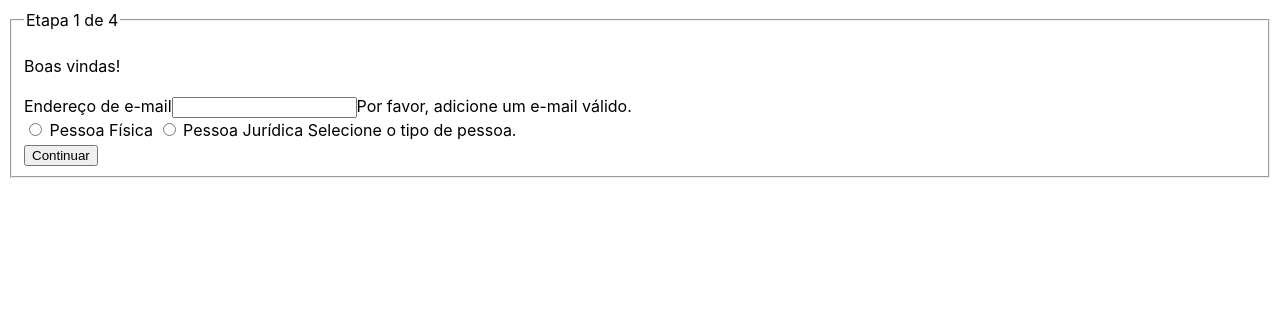
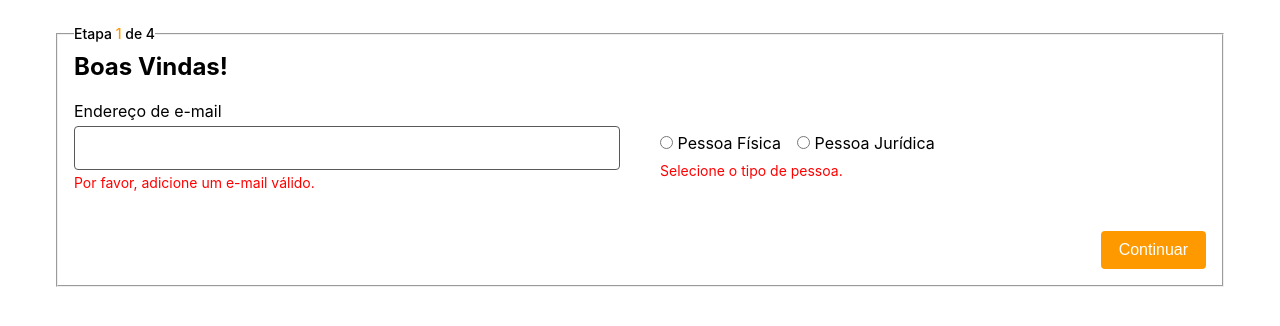
Before and after one commit to eufabionovais/desafio-mb, a Vue app in the folder frontend/: page / in a window 1280 px wide. Both pictures are taken after a click on the button "Continuar". Shown: the top 326 px of the page. Built offline with nearby package versions, Linux system fonts and the light colour scheme.

Commit message:
Added CSS styles

```diff
--- a/frontend/package.json
+++ b/frontend/package.json
@@ -16,6 +16,8 @@
   "devDependencies": {
     "@vitejs/plugin-vue": "^5.1.2",
     "concurrently": "^8.2.2",
+    "sass": "^1.77.8",
+    "sass-loader": "^16.0.1",
     "vite": "^5.4.1"
   }
 }
--- /dev/null
+++ b/frontend/src/components/UserRegistrationFeedback.vue
@@ -0,0 +1,46 @@
+<template>
+    <div class="feedback-message">
+      <UserRegistrationStepTitle :title="title" />
+      <div v-if="data">
+        <ul class="feedback-message__list">
+          <li class="feedback-message__list-item" v-for="(field, key) in data" :key="key">
+            <b>{{ key }}:</b> {{ field }}
+          </li>
+        </ul>
+      </div>
+      <button class="button" @click="startRewRegister">Realizar Novo Cadastrao</button>
+    </div>
+</template>
+
+<script setup>
+import { inject } from 'vue';
+import UserRegistrationStepTitle from './UserRegistrationStepTitle.vue';
+  defineProps({
+    title: {
+      type: String,
+      required: true,
+    },
+    data: {
+      type: Object
+    }
+  })
+
+  const startRewRegister = inject('restartRegister');
+
+</script>
+
+<style scoped lang="scss">
+.feedback-message {
+  padding: 1rem 1.6rem 3rem;
+  border: solid 1px var(--primary);
+
+  &__list {
+    font-size: 1.6rem;
+    list-style: none;
+    margin-block-end: 2rem;
+    &-item {
+      margin-top: 0.5rem;
+    }
+  }
+}
+</style>
--- a/frontend/src/components/UserRegistrationForm.vue
+++ b/frontend/src/components/UserRegistrationForm.vue
@@ -1,221 +1,216 @@
 <template>
-  <form @submit.prevent="handleSubmitForm">
-    <fieldset v-if="currentStep === 1">
-      <legend>
-        Etapa {{ currentStep }} de {{ totalSteps }}
-      </legend>
+  <div class="main-wrapper">
+    <form @submit.prevent="handleSubmitForm" class="form">
+      <fieldset v-if="currentStep === 1" class="form-group">
+        <UserRegistrationStep :step="currentStep" :total="totalSteps" />
+        <UserRegistrationStepTitle title="Boas Vindas!" />
 
-      <p>Boas vindas!</p>
-
-      <div>
-        <label for="userEmail">Endereço de e-mail</label>
-        <input type="email" @keydown.enter.prevent id="userEmail" name="userEmail" v-model="step1.email" @blur="validateField('email', step1.email);">
-        <span v-if="errors.email">{{ errors.email }}</span>
+        <div class="form-group__fields-wrapper">
+          <div class="form-field__group">
+            <label class="form-field__label" for="userEmail" >Endereço de e-mail</label>
+            <input class="form-field__field" type="email" @keydown.enter.prevent id="userEmail" name="userEmail" v-model="step1.email" @blur="validateField('email', step1.email);">
+            <div class="form-field__error" v-if="errors.email">{{ errors.email }}</div>
           </div>
 
-      <div>
-        <label for="individual">
-          <input type="radio" id="individual" name="userType" value="pf" v-model="step1.type" @change="validateField('type', step1.type);">
+          <div class="form-field__group form-field__group--inline">
+            <div class="form-field__fields-wrapper">
+              <label class="form-field__label" for="individual">
+                <input  class="form-field__field" type="radio" id="individual" name="userType" value="pf" v-model="step1.type" @change="validateField('type', step1.type);">
                   Pessoa Física
               </label>
-
-        <label for="juridicalPerson">
-          <input type="radio" id="juridicalPerson" name="userType" value="pj" v-model="step1.type" @change="validateField('type', step1.type);">
+              <label class="form-field__label" for="juridicalPerson">
+                <input  class="form-field__field" type="radio" id="juridicalPerson" name="userType" value="pj" v-model="step1.type" @change="validateField('type', step1.type);">
                   Pessoa Jurídica
               </label>
-
-        <span v-if="errors.type">{{ errors.type }}</span>
+            </div>
+            <div class="form-field__error" v-if="errors.type">{{ errors.type }}</div>
+          </div>
         </div>
 
-
-      <div>
-        <button type="button" @click="goToNextStep()">Continuar</button>
+        <div class="form-group__actions">
+          <button class="button" type="button" @click="goToNextStep()">Continuar</button>
         </div>
       </fieldset>
 
-    <fieldset v-if="currentStep === 2">
+      <fieldset v-if="currentStep === 2" class="form-group">
 
-      <legend>
-        Etapa {{ currentStep }} de {{ totalSteps }}
-      </legend>
+        <UserRegistrationStep :step="currentStep" :total="totalSteps" />
 
         <div v-if="step1.type === 'pf'">
-        <p>Pessoa Física</p>
-        <div>
-          <label for="userName">Nome</label>
-          <input type="text" @keydown.enter.prevent id="userName" name="userName" v-model="step2.name" @blur="validateField('name', step2.name)">
-          <span v-if="errors.name">{{ errors.name }}</span>
+          <UserRegistrationStepTitle title="Pessoa Física" />
+
+          <div class="form-group__fields-wrapper">
+            <div class="form-field__group">
+              <label class="form-field__label" for="userName">Nome</label>
+              <input class="form-field__field" type="text" @keydown.enter.prevent id="userName" name="userName" v-model="step2.name" @blur="validateField('name', step2.name)">
+              <div class="form-field__error" v-if="errors.name">{{ errors.name }}</div>
             </div>
 
-        <div>
-          <label for="userCpf">CPF</label>
-          <input type="text" @keydown.enter.prevent id="userCpf" name="userCpf" v-model="step2.cpf"  @blur="validateField('cpf', step2.cpf)">
-          <span v-if="errors.cpf">{{ errors.cpf }}</span>
+            <div class="form-field__group">
+              <label class="form-field__label" for="userCpf">CPF</label>
+              <input class="form-field__field" type="text" @keydown.enter.prevent id="userCpf" name="userCpf" v-model="step2.cpf"  @blur="validateField('cpf', step2.cpf)">
+              <div class="form-field__error" v-if="errors.cpf">{{ errors.cpf }}</div>
             </div>
 
-        <div>
-          <label for="userBirthDate">Data de Nascimento</label>
-          <input type="date" id="userBirthDate" name="userBirthDate" v-model="step2.birthDate"  @blur="validateField('birthDate', step2.birthDate)">
-          <span v-if="errors.birthDate">{{ errors.birthDate }}</span>
+            <div class="form-field__group">
+              <label class="form-field__label" for="userBirthDate">Data de Nascimento</label>
+              <input class="form-field__field" type="date" id="userBirthDate" name="userBirthDate" v-model="step2.birthDate"  @blur="validateField('birthDate', step2.birthDate)">
+              <div class="form-field__error" v-if="errors.birthDate">{{ errors.birthDate }}</div>
             </div>
 
-        <div>
-          <label for="userPhoneNumber">Telefone</label>
-          <input type="text" @keydown.enter.prevent id="userPhoneNumber" name="userPhoneNumber" v-model="step2.phone"   @blur="validateField('phone', step2.phone)">
-          <span v-if="errors.phone">{{ errors.phone }}</span>
+            <div class="form-field__group">
+              <label class="form-field__label" for="userPhoneNumber">Telefone</label>
+              <input class="form-field__field" type="text" @keydown.enter.prevent id="userPhoneNumber" name="userPhoneNumber" v-model="step2.phone"   @blur="validateField('phone', step2.phone)">
+              <div class="form-field__error" v-if="errors.phone">{{ errors.phone }}</div>
+            </div>
           </div>
         </div>
 
         <div v-if="step1.type === 'pj'">
-        <p>Pessoa Jurídica</p>
-        <div>
-          <label for="companyName">Razão Social</label>
-          <input type="text" @keydown.enter.prevent id="companyName" name="companyName"v-model="step2.companyName"   @blur="validateField('name', step2.companyName)">
-          <span v-if="errors.companyName">{{ errors.companyName }}</span>
+          <UserRegistrationStepTitle title="Pessoa Jurídica" />
+          <div class="form-group__fields-wrapper">
+            <div class="form-field__group">
+              <label class="form-field__label" for="companyName">Razão Social</label>
+              <input class="form-field__field" type="text" @keydown.enter.prevent id="companyName" name="companyName"v-model="step2.companyName"   @blur="validateField('name', step2.companyName)">
+              <div class="form-field__error" v-if="errors.companyName">{{ errors.companyName }}</div>
             </div>
 
-        <div>
-          <label for="companyRegistryNumber">CNPJ</label>
-          <input type="text" @keydown.enter.prevent id="companyRegistryNumber" name="companyRegistryNumber"v-model="step2.cnpj"   @blur="validateField('cnpj', step2.cnpj)">
-          <span v-if="errors.cnpj">{{ errors.cnpj }}</span>
+            <div class="form-field__group">
+              <label class="form-field__label" for="companyRegistryNumber">CNPJ</label>
+              <input class="form-field__field" type="text" @keydown.enter.prevent id="companyRegistryNumber" name="companyRegistryNumber"v-model="step2.cnpj"   @blur="validateField('cnpj', step2.cnpj)">
+              <div class="form-field__error" v-if="errors.cnpj">{{ errors.cnpj }}</div>
             </div>
 
-        <div>
-          <label for="companyOpeningDate">Data de abertura</label>
-          <input type="date" id="companyOpeningDate" name="companyOpeningDate"v-model="step2.openingDate"   @blur="validateField('openingDate', step2.openingDate )">
-          <span v-if="errors.openingDate">{{ errors.openingDate }}</span>
+            <div class="form-field__group">
+              <label class="form-field__label" for="companyOpeningDate">Data de abertura</label>
+              <input class="form-field__field" type="date" id="companyOpeningDate" name="companyOpeningDate"v-model="step2.openingDate"   @blur="validateField('openingDate', step2.openingDate )">
+              <div class="form-field__error" v-if="errors.openingDate">{{ errors.openingDate }}</div>
             </div>
 
-        <div>
-          <label for="companyPhoneNumber">Telefone</label>
-          <input type="text" @keydown.enter.prevent id="companyPhoneNumber" name="companyPhoneNumber"v-model="step2.phone"  @blur="validateField('phone', step2.phone)">
-          <span v-if="errors.phone">{{ errors.phone }}</span>
+            <div class="form-field__group">
+              <label class="form-field__label" for="companyPhoneNumber">Telefone</label>
+              <input class="form-field__field" type="text" @keydown.enter.prevent id="companyPhoneNumber" name="companyPhoneNumber"v-model="step2.phone"  @blur="validateField('phone', step2.phone)">
+              <div class="form-field__error" v-if="errors.phone">{{ errors.phone }}</div>
+            </div>
           </div>
         </div>
 
-
-      <div>
-        <button type="button" @click="goToPreviousStep()">Voltar</button>
-        <button type="button" @click="goToNextStep()">Continuar</button>
+        <div class="form-group__actions">
+          <button type="button" class="button button--outlined" @click="goToPreviousStep()">Voltar</button>
+          <button type="button" class="button" @click="goToNextStep()">Continuar</button>
         </div>
       </fieldset>
 
-    <fieldset v-if="currentStep === 3">
-        <legend>
-          Etapa {{ currentStep }} de {{ totalSteps }}
-        </legend>
+      <fieldset v-if="currentStep === 3" class="form-group">
 
-        <p>Senha de acesso</p>
-        <div>
-          <label for="userPassword">Sua senha</label>
-          <input type="password" @keydown.enter.prevent id="userPassword" name="userPassword" v-model="step3.password" @blur="validateField('password', step3.password)">
-          <span v-if="errors.password">{{ errors.password }}</span>
+          <UserRegistrationStep :step="currentStep" :total="totalSteps" />
+          <UserRegistrationStepTitle title="Senha de Acesso" />
+
+          <div class="form-field__group">
+            <label class="form-field__label" for="userPassword">Sua senha</label>
+            <input class="form-field__field" type="password" @keydown.enter.prevent id="userPassword" name="userPassword" v-model="step3.password" @blur="validateField('password', step3.password)">
+            <div class="form-field__error" v-if="errors.password">{{ errors.password }}</div>
           </div>
-        <div>
-          <button type="button" @click="goToPreviousStep()">Voltar</button>
-          <button type="button" @click="goToNextStep()">Continuar</button>
+          <div class="form-group__actions">
+            <button type="button" class="button button--outlined" @click="goToPreviousStep()">Voltar</button>
+            <button type="button" class="button" @click="goToNextStep()">Continuar</button>
           </div>
       </fieldset>
 
 
-    <fieldset v-if="currentStep === 4">
-        <legend>
-          Etapa {{ currentStep }} de {{ totalSteps }}
-        </legend>
-        <p>Revise suas informações</p>
+      <fieldset v-if="currentStep === 4" class="form-group">
 
-        <div>
-          <label for="userEmail">Endereço de e-mail</label>
-          <input type="text" @keydown.enter.prevent id="userEmail" name="userEmail" v-model="step1.email" @blur="validateField('email', step1.email)">
-          <span v-if="errors.email">{{ errors.email }}</span>
+          <UserRegistrationStep :step="currentStep" :total="totalSteps" />
+          <UserRegistrationStepTitle title="Revise suas informações" />
+
+          <div class="form-field__group">
+            <label class="form-field__label" for="userEmail">Endereço de e-mail</label>
+            <input class="form-field__field" type="text" @keydown.enter.prevent id="userEmail" name="userEmail" v-model="step1.email" @blur="validateField('email', step1.email)">
+            <div class="form-field__error" v-if="errors.email">{{ errors.email }}</div>
           </div>
 
           <div v-if="step1.type === 'pf'">
-          <div>
-            <label for="userName">Nome</label>
-            <input type="text" @keydown.enter.prevent id="userName" name="userName" v-model="step2.name" @blur="validateField('name', step2.name)">
-            <span v-if="errors.name">{{ errors.name }}</span>
+            <div class="form-field__group">
+              <label class="form-field__label" for="userName">Nome</label>
+              <input class="form-field__field" type="text" @keydown.enter.prevent id="userName" name="userName" v-model="step2.name" @blur="validateField('name', step2.name)">
+              <div class="form-field__error" v-if="errors.name">{{ errors.name }}</div>
             </div>
 
-          <div>
-            <label for="userCpf">CPF</label>
-            <input type="text" @keydown.enter.prevent id="userCpf" name="userCpf" v-model="step2.cpf"  @blur="validateField('cpf', step2.cpf)">
-            <span v-if="errors.cpf">{{ errors.cpf }}</span>
+            <div class="form-field__group">
+              <label class="form-field__label" for="userCpf">CPF</label>
+              <input class="form-field__field" type="text" @keydown.enter.prevent id="userCpf" name="userCpf" v-model="step2.cpf"  @blur="validateField('cpf', step2.cpf)">
+              <div class="form-field__error" v-if="errors.cpf">{{ errors.cpf }}</div>
             </div>
 
-          <div>
-            <label for="userBirthDate">Data de Nascimento</label>
-            <input type="text" @keydown.enter.prevent id="userBirthDate" name="userBirthDate" v-model="step2.birthDate"  @blur="validateField('birthDate', step2.birthDate)">
-            <span v-if="errors.birthDate">{{ errors.birthDate }}</span>
+            <div class="form-field__group">
+              <label class="form-field__label" for="userBirthDate">Data de Nascimento</label>
+              <input class="form-field__field" type="text" @keydown.enter.prevent id="userBirthDate" name="userBirthDate" v-model="step2.birthDate"  @blur="validateField('birthDate', step2.birthDate)">
+              <div class="form-field__error" v-if="errors.birthDate">{{ errors.birthDate }}</div>
             </div>
 
-          <div>
-            <label for="userPhoneNumber">Telefone</label>
-            <input type="text" @keydown.enter.prevent id="userPhoneNumber" name="userPhoneNumber" v-model="step2.phone"  @blur="validateField('phone', step2.phone)">
-            <span v-if="errors.phone">{{ errors.phone }}</span>
+            <div class="form-field__group">
+              <label class="form-field__label" for="userPhoneNumber">Telefone</label>
+              <input class="form-field__field" type="text" @keydown.enter.prevent id="userPhoneNumber" name="userPhoneNumber" v-model="step2.phone"  @blur="validateField('phone', step2.phone)">
+              <div class="form-field__error" v-if="errors.phone">{{ errors.phone }}</div>
             </div>
           </div>
 
           <div  v-if="step1.type === 'pj'">
-          <div>
-            <label for="companyName">Razão Social</label>
-            <input type="text" @keydown.enter.prevent id="companyName" name="companyName" v-model="step2.companyName"  @blur="validateField('companyName', step2.companyName)">
-            <span v-if="errors.companyName">{{ errors.companyName }}</span>
+            <div class="form-field__group">
+              <label class="form-field__label" for="companyName">Razão Social</label>
+              <input class="form-field__field" type="text" @keydown.enter.prevent id="companyName" name="companyName" v-model="step2.companyName"  @blur="validateField('companyName', step2.companyName)">
+              <div class="form-field__error" v-if="errors.companyName">{{ errors.companyName }}</div>
             </div>
 
-          <div>
-            <label for="companyRegistryNumber">CNPJ</label>
-            <input type="text" @keydown.enter.prevent id="companyRegistryNumber" name="companyRegistryNumber" v-model="step2.cnpj"  @blur="validateField('cnpj', step2.cnpj)">
-            <span v-if="errors.cnpj">{{ errors.cnpj }}</span>
+            <div class="form-field__group">
+              <label class="form-field__label" for="companyRegistryNumber">CNPJ</label>
+              <input class="form-field__field" type="text" @keydown.enter.prevent id="companyRegistryNumber" name="companyRegistryNumber" v-model="step2.cnpj"  @blur="validateField('cnpj', step2.cnpj)">
+              <div class="form-field__error" v-if="errors.cnpj">{{ errors.cnpj }}</div>
             </div>
 
-          <div>
-            <label for="companyOpeningDate">Data de abertura</label>
-            <input type="text" @keydown.enter.prevent id="companyOpeningDate" name="companyOpeningDate" v-model="step2.openingDate"  @blur="validateField('openingDate', step2.openingDate)">
-            <span v-if="errors.openingDate">{{ errors.openingDate }}</span>
+            <div class="form-field__group">
+              <label class="form-field__label" for="companyOpeningDate">Data de abertura</label>
+              <input class="form-field__field" type="text" @keydown.enter.prevent id="companyOpeningDate" name="companyOpeningDate" v-model="step2.openingDate"  @blur="validateField('openingDate', step2.openingDate)">
+              <div class="form-field__error" v-if="errors.openingDate">{{ errors.openingDate }}</div>
             </div>
 
-          <div>
-            <label for="companyPhoneNumber">Telefone</label>
-            <input type="text" @keydown.enter.prevent id="companyPhoneNumber" name="companyPhoneNumber" v-model="step2.phone"   @blur="validateField('phone', step2.phone)">
-            <span v-if="errors.phone">{{ errors.phone }}</span>
+            <div class="form-field__group">
+              <label class="form-field__label" for="companyPhoneNumber">Telefone</label>
+              <input class="form-field__field" type="text" @keydown.enter.prevent id="companyPhoneNumber" name="companyPhoneNumber" v-model="step2.phone"   @blur="validateField('phone', step2.phone)">
+              <div class="form-field__error" v-if="errors.phone">{{ errors.phone }}</div>
             </div>
           </div>
 
-        <div>
-          <label for="userPassword">Sua senha</label>
-          <input type="password" @keydown.enter.prevent id="userPassword" name="userPassword" v-model="step3.password"   @blur="validateField('password', step3.password)">
-          <span v-if="errors.password">{{ errors.password }}</span>
+          <div class="form-field__group">
+            <label class="form-field__label" for="userPassword">Sua senha</label>
+            <input class="form-field__field" type="password" @keydown.enter.prevent id="userPassword" name="userPassword" v-model="step3.password"   @blur="validateField('password', step3.password)">
+            <div class="form-field__error" v-if="errors.password">{{ errors.password }}</div>
           </div>
 
-        <div>
-          <button type="button" @click="goToPreviousStep()">Voltar</button>
-          <button type="submit">Cadastrar</button>
+          <div class="form-group__actions">
+            <button type="button" class="button button--outlined" @click="goToPreviousStep()">Voltar</button>
+            <button type="submit" class="button">Cadastrar</button>
           </div>
       </fieldset>
-
-
     </form>
 
+    <UserRegistrationFeedback v-if="feedback.message" :title="feedback.message" :data="feedback.data" />
 
-  <div class="feedback-message" v-if="feedback.message" >
-    <h2>{{ feedback.message }}</h2>
-    <div v-if="feedback.data">
-      <ul>
-        <li v-for="(field, key) in feedback.data" :key="key">
-          <b>{{ key }}:</b> {{ field }}
-        </li>
-      </ul>
-    </div>
-    <button @click="startRewRegister">Reiniciar</button>
 </div>
 
 </template>
 
 <script setup>
-import { ref } from 'vue';
+import { provide, ref } from 'vue';
 import { useValidation } from "../composables/useValidations";
+import UserRegistrationFeedback from './UserRegistrationFeedback.vue';
+import UserRegistrationStep from './UserRegistrationStep.vue';
+import UserRegistrationStepTitle from './UserRegistrationStepTitle.vue';
+
 const {errors, validateField, validateAllFields} = useValidation();
+
+
+
 
 const currentStep = ref(1);
 const totalSteps = ref(4);
@@ -381,7 +376,6 @@ const submitForm = async (allFields) => {
   currentStep.value = 0
 }
 
-
 const startRewRegister = () => {
   currentStep.value = 1
   step1.value = {... step1InitialValue}
@@ -390,4 +384,75 @@ const startRewRegister = () => {
   feedback.value = {...feedbackInitialValue}
 }
 
+provide('restartRegister', startRewRegister);
+
 </script>
+
+
+<style lang="scss" scoped>
+
+.form-group {
+  padding: 0 1.6rem 1.6rem;
+  &__fields-wrapper {
+    display: grid;
+    grid-template-columns: repeat(auto-fit, minmax(400px, 1fr));
+    column-gap: 40px;
+  }
+  &__actions {
+    display: flex;
+    align-items: center;
+    justify-content: space-between;
+    margin-block-start: 2rem;
+    .button:only-of-type {
+      margin-inline-start: auto;
+      @media (max-width: 800px) {
+        width: calc(50% - 20px);
+        width: 100%;
+      }
+    }
+  }
+}
+
+.form-field {
+  &__group {
+    margin-bottom: 2rem;
+  }
+  &__label {
+    display: block;
+    font-size: 1.6rem;
+    margin-bottom: 0.5rem;
+  }
+  &__field {
+    font-size: 1.6rem;
+    padding-block: 1.2rem;
+    padding-inline: 0.8rem;
+    border-radius: 0.4rem;
+    border: solid 1px var(--fields-border-color);
+    width: 100%;
+  }
+  &__fields-wrapper {
+    display: flex;
+    align-items: center;
+    gap: 1.6rem;
+  }
+  &__error {
+    font-size: 1.4rem;
+    color: var(--error-color);
+    margin-top: 0.4rem;
+  }
+}
+
+.form-field__group--inline {
+  align-content: center;
+  margin-bottom: 0;
+  .form-field__label {
+    display: inline;
+  }
+  .form-field__field {
+    width: auto;
+  }
+}
+
+
+
+</style>
--- /dev/null
+++ b/frontend/src/components/UserRegistrationStep.vue
@@ -0,0 +1,30 @@
+<template>
+  <legend class="legend">
+    Etapa <span class="highlight">{{ step }}</span> de {{ total }}
+  </legend>
+</template>
+
+<script setup>
+  defineProps({
+    step: {
+      type: Number,
+      required: true
+    },
+    total: {
+      type: Number,
+      required: true
+    }
+  })
+</script>
+
+<style lang="scss" scoped>
+
+.legend {
+  font-size: 1.4rem;
+  font-weight: 500;
+  .highlight {
+    color: var(--primary);
+  }
+}
+
+</style>
--- /dev/null
+++ b/frontend/src/components/UserRegistrationStepTitle.vue
@@ -0,0 +1,23 @@
+<template>
+  <h2 class="title">{{ title }}</h2>
+</template>
+
+<script setup>
+defineProps({
+  title: {
+    type: String,
+    required: true
+  }
+})
+</script>
+
+<style lang="scss" scoped>
+
+.title {
+  font-weight: 700;
+  font-size: 2.4rem;
+  margin-block-start: 1rem;
+  margin-block-end: 2rem;
+}
+
+</style>
--- a/frontend/src/main.js
+++ b/frontend/src/main.js
@@ -1,5 +1,5 @@
 import { createApp } from 'vue'
-import './style.css'
 import App from './App.vue'
+import './style.scss'
 
 createApp(App).mount('#app')
--- a/frontend/src/style.css
+++ /dev/null
@@ -1,9 +0,0 @@
-:root {
-  font-family: Inter, system-ui, Avenir, Helvetica, Arial, sans-serif;
-  line-height: 1.5;
-  font-weight: 400;
-  font-synthesis: none;
-  text-rendering: optimizeLegibility;
-  -webkit-font-smoothing: antialiased;
-  -moz-osx-font-smoothing: grayscale;
-}
--- /dev/null
+++ b/frontend/src/style.scss
@@ -0,0 +1,74 @@
+*, *:before, *:after {
+  margin: 0;
+  padding: 0;
+  box-sizing: border-box;
+}
+
+:root {
+  --orange: #ff9900;
+  --red: #ff0000;
+  --dark-gray: #595959;
+
+  --primary: var(--orange);
+  --fields-border-color: var(--dark-gray);
+  --error-color: var(--red);
+}
+
+html {
+  font-size: 62.5%;
+}
+
+body {
+  font-family: -apple-system, BlinkMacSystemFont, "Segoe UI", Roboto, Helvetica, Arial, sans-serif, "Apple Color Emoji", "Segoe UI Emoji", "Segoe UI Symbol";
+}
+
+.main-wrapper {
+  max-width: 1200px;
+  padding-block-start: 2.5rem;
+  margin-inline: auto;
+  padding-inline: 1.6rem;
+}
+
+
+
+
+.button {
+  background: var(--primary);
+  color: #fff;
+  font-size: 1.6rem;
+  padding-block: 0.8rem;
+  padding-inline: 1.6rem;
+  border-radius: 0.4rem;
+  border: solid 2px var(--primary);
+  transition: 0.4s;
+  cursor: pointer;
+  &:hover {
+    filter: brightness(1.2);
+  }
+}
+
+.button--outlined {
+  border: solid 2px var(--primary);
+  color: var(--primary);
+  background: #fff;
+  &:hover {
+    background: var(--primary);
+    color: white;
+  }
+}
+
+input[type=radio],
+input[type=checbox] {
+  accent-color: var(--primary)
+}
+
+input[type=date] {
+  padding-block: 0.95rem;
+  font-family: inherit;
+}
+
+button:focus-visible,
+input:focus-visible {
+  outline: solid 1px var(--primary);
+  outline-offset: 2px;
+}
```
Also changed, not shown: 1 other file (tests, documents, lock files or other folders). Lines whose indentation alone changed are shown as unchanged.
